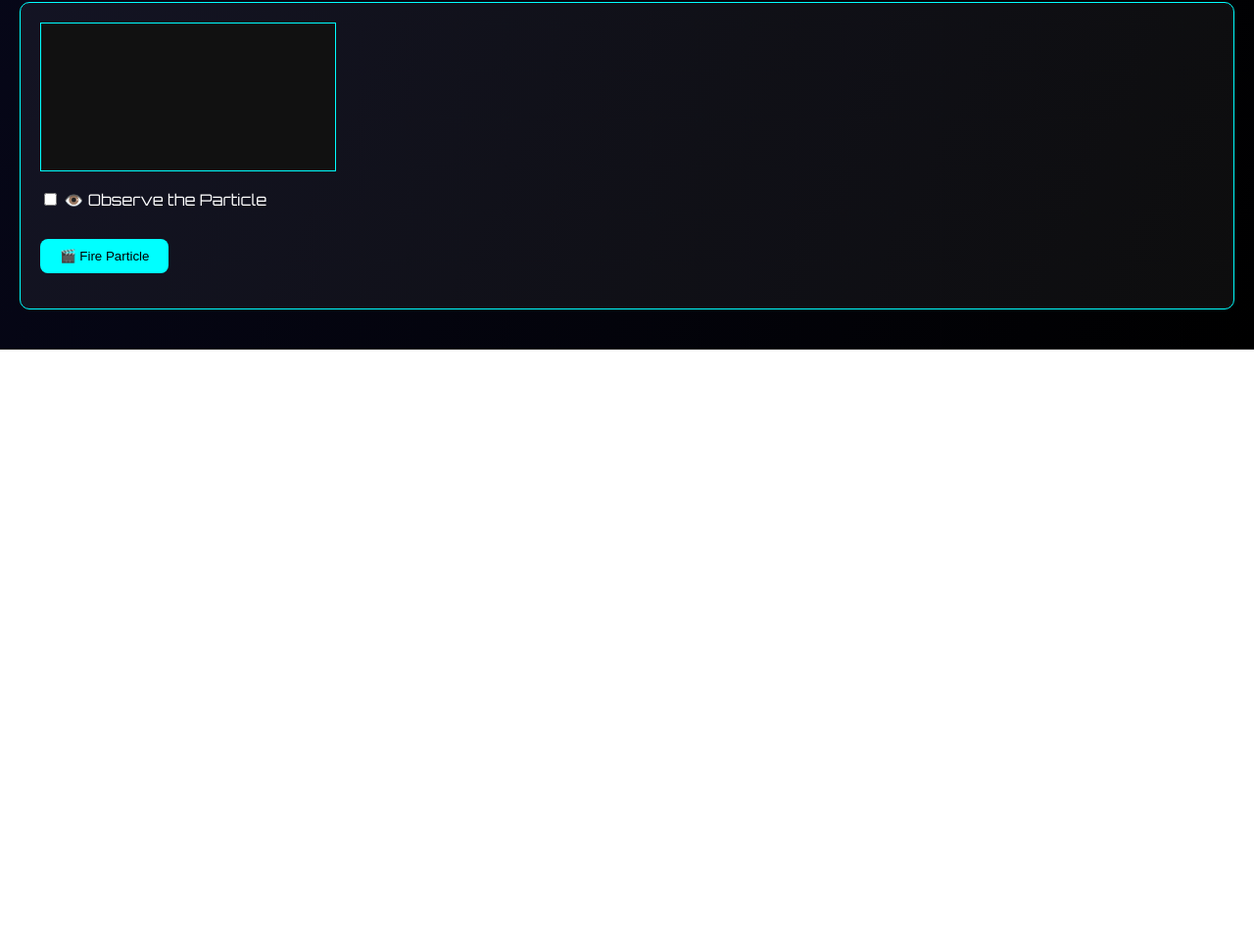
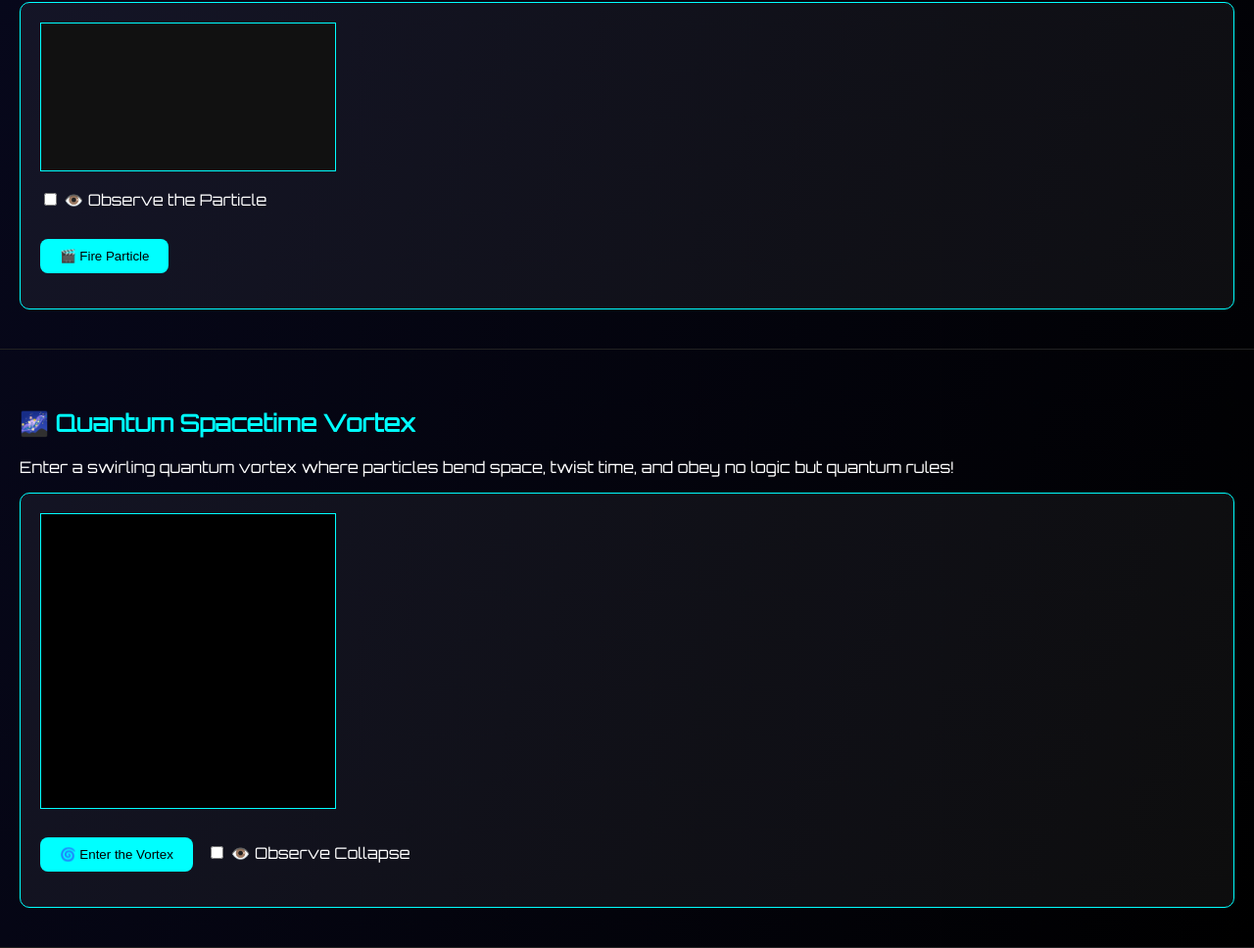
Before and after one commit to Salwa-xi/Test, a plain HTML site: page index.html in a window 1280 px wide. Shown: the part 2403-3371 px from the top of the page at 98% size. Before the commit the page ends 2760 px from the top, so only its background shows below. Drawn offline with Linux system fonts and the light colour scheme.

Commit message:
Update index.html

```diff
--- a/index.html
+++ b/index.html
@@ -508,5 +508,75 @@
   slitCtx.clearRect(0, 0, slitCanvas.width, slitCanvas.height);
 </script>
 
+
+
+
+
+
+
+
+<section class="section">
+  <h2>🌌 Quantum Spacetime Vortex</h2>
+  <p>Enter a swirling quantum vortex where particles bend space, twist time, and obey no logic but quantum rules!</p>
+  <div class="simulation-box">
+    <canvas id="vortexCanvas" width="300" height="300" style="background:#000; border:1px solid #0ff;"></canvas>
+    <div style="margin-top:15px;">
+      <button onclick="startVortex()">🌀 Enter the Vortex</button>
+      <label style="margin-left:10px;">
+        <input type="checkbox" id="observeVortex"> 👁️ Observe Collapse
+      </label>
+    </div>
+    <p id="vortexResult" style="margin-top:10px; font-weight:bold;"></p>
+  </div>
+</section>
+
+
+<script>
+  const vortexCanvas = document.getElementById("vortexCanvas");
+  const vortexCtx = vortexCanvas.getContext("2d");
+
+  function startVortex() {
+    vortexCtx.clearRect(0, 0, vortexCanvas.width, vortexCanvas.height);
+    let angle = 0;
+    let radius = 120;
+    let collapse = document.getElementById("observeVortex").checked;
+    let frame = 0;
+
+    function draw() {
+      vortexCtx.fillStyle = "rgba(0, 0, 0, 0.1)";
+      vortexCtx.fillRect(0, 0, vortexCanvas.width, vortexCanvas.height);
+
+      const x = vortexCanvas.width / 2 + Math.cos(angle) * radius;
+      const y = vortexCanvas.height / 2 + Math.sin(angle) * radius;
+
+      vortexCtx.beginPath();
+      vortexCtx.arc(x, y, collapse ? 6 : Math.random() * 8 + 2, 0, 2 * Math.PI);
+      vortexCtx.fillStyle = collapse ? "#f0f" : `hsl(${angle * 100}, 100%, 50%)`;
+      vortexCtx.fill();
+
+      angle += 0.2;
+      radius *= 0.98;
+
+      frame++;
+      if (radius > 10) {
+        requestAnimationFrame(draw);
+      } else {
+        vortexCtx.beginPath();
+        vortexCtx.arc(vortexCanvas.width / 2, vortexCanvas.height / 2, 20, 0, 2 * Math.PI);
+        vortexCtx.strokeStyle = collapse ? "#ff0" : "#0ff";
+        vortexCtx.lineWidth = 2;
+        vortexCtx.stroke();
+
+        document.getElementById("vortexResult").innerText =
+          collapse ? "👁️ You observed it... and it collapsed into a single point." :
+                     "🌈 The vortex faded... infinite states remain.";
+      }
+    }
+
+    draw();
+  }
+</script>
+
+
 </body>
 </html>
```
